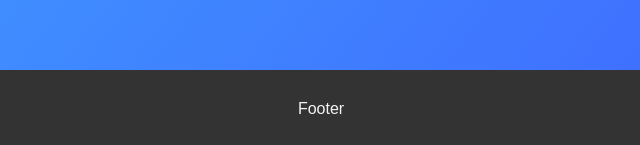
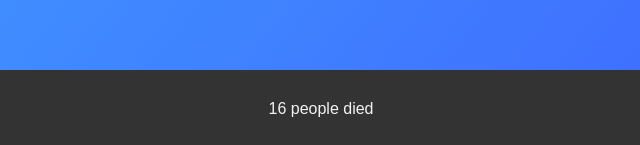
Before and after one commit to TheCloneInternship/MeningitisFact, a plain HTML site: page index.html in a window 1280 px wide. Shown: the part 652-797 px from the top of the page, 319-959 px from the left. Drawn offline with nearby package versions, Linux system fonts and the light colour scheme.

Commit message:
Update index.html

```diff
--- a/index.html
+++ b/index.html
@@ -69,7 +69,7 @@
 
 <!-- Fixed elements should be placed outside the fullpage.js wrapper -->
 <!-- <div id="header">Header</div> -->
-<div id="footer">Footer</div>
+<div id="footer">16 people died</div>
 
 <!-- fullPage.js HTML -->
 <div id="fullpage">
```
